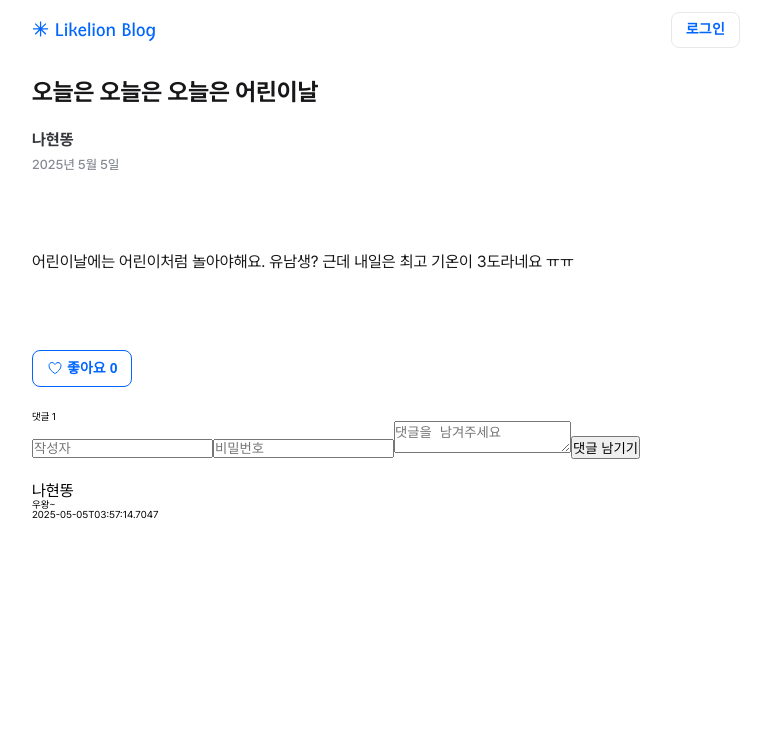
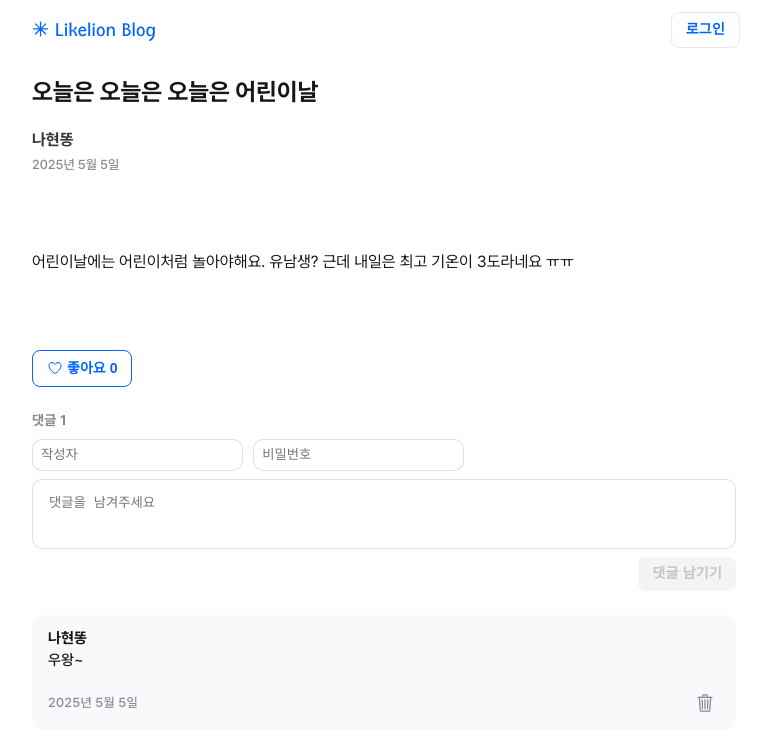
Before and after one commit to LikeLion13-Blog-Project/Frontend-Project-Day1, a React (Vite) app: page /post/1 in a window 1280 px wide. Shown: the top 750 px of the page, without its empty margins (256-1027 px from the left). Built offline with nearby package versions, Linux system fonts and the light colour scheme; no server answers.

Commit message:
feat: error 처리

```diff
--- a/src/components/PostDetail/CommentDeleteBtn.jsx
+++ b/src/components/PostDetail/CommentDeleteBtn.jsx
@@ -1,6 +1,7 @@
+import { useEffect } from "react";
 import styled from "styled-components";
 
-const CommentDeleteBtn = ({ commentId }) => {
+const CommentDeleteBtn = ({ commentId, onCommentPosted }) => {
   const handleDelete = async () => {
     const password = prompt("비밀번호를 입력하세요");
     if (!password) {
@@ -20,20 +21,43 @@ const CommentDeleteBtn = ({ commentId }) => {
         }
       );
 
+      const result = await response.json();
+
       if (!response.ok) {
-        throw new Error("댓글 삭제 실패");
+        throw new Error(result.message);
       }
-
-      alert("댓글이 삭제되었습니다.");
     } catch (error) {
       console.error("Error deleting comment:", error);
-      alert("댓글 삭제 중 오류가 발생했습니다.");
+      alert(error.message);
+    } finally {
+      onCommentPosted();
     }
   };
 
-  return <Button onClick={() => handleDelete}>삭제</Button>;
+  return (
+    <Button onClick={() => handleDelete()}>
+      <StyledIcon name="trash-outline" />
+    </Button>
+  );
 };
 
-const Button = styled.button``;
+const Button = styled.button`
+  display: flex;
+  justify-content: center;
+  align-items: center;
+  border: none;
+  background: none;
+  cursor: pointer;
+  border-radius: 50%;
+  padding: 0.5rem;
 
+  &:hover {
+    background-color: var(--surface-primary);
+  }
+`;
+
+const StyledIcon = styled("ion-icon")`
+  font-size: 2rem;
+  color: var(--icon-tertiary);
+`;
 export default CommentDeleteBtn;
--- a/src/components/PostDetail/PostCommentList.jsx
+++ b/src/components/PostDetail/PostCommentList.jsx
@@ -1,19 +1,80 @@
-// import CommentDeleteBtn from "../postDetail/CommentDeleteBtn";
+import CommentDeleteBtn from "../postDetail/CommentDeleteBtn";
+import styled from "styled-components";
+import { formatKoreanDate } from "../../utils/dateFormat";
+// import CommentDeleteBtn from "./CommentDeleteBtn";
 
 // 댓글 목록 섹션 컴포넌트
-const PostCommentList = ({ commentList }) => {
+const PostCommentList = ({ commentList, onCommentPosted }) => {
   return (
-    <div>
-      {commentList.map((el, idx) => (
-        <div key={idx}>
-          <h1 style={{ fontSize: "16px" }}>{el.author}</h1>
-          <div>{el.content}</div>
-          <div>{el.createdAt}</div>
-          {/* <CommentDeleteBtn commentId={el.id} /> */}
-        </div>
+    <CommentListWrapper>
+      {commentList.map((el) => (
+        <CommentBox key={el.id}>
+          <CommentBody>
+            <h1>{el.author}</h1>
+            <h3>{el.content}</h3>
+          </CommentBody>
+          <CommentFooter>
+            <p>{formatKoreanDate(el.createdAt)}</p>
+            <CommentDeleteBtn
+              onCommentPosted={onCommentPosted}
+              commentId={el.id}
+            />
+          </CommentFooter>
+        </CommentBox>
       ))}
-    </div>
+    </CommentListWrapper>
   );
 };
 
 export default PostCommentList;
+
+const CommentListWrapper = styled.div`
+  width: 100%;
+  display: flex;
+  flex-direction: column;
+  gap: 2rem;
+`;
+
+const CommentBox = styled.div`
+  display: flex;
+  flex-direction: column;
+  gap: 1.6rem;
+  padding: 1.2rem 1.6rem;
+  border-radius: 1rem;
+  background-color: var(--background-secondary, #f8f9fa);
+  box-shadow: var(--shadow-1);
+`;
+
+const CommentBody = styled.div`
+  h1 {
+    color: var(--text-primary);
+    font-size: 15px;
+    font-style: normal;
+    font-weight: 700;
+    line-height: 150%;
+    letter-spacing: 0.085px;
+  }
+
+  h3 {
+    color: var(--text-primary, #171719);
+    font-size: 15px;
+    font-style: normal;
+    font-weight: 500;
+    line-height: 150%; /* 22.5px */
+    letter-spacing: 0.085px;
+  }
+`;
+
+const CommentFooter = styled.div`
+  display: flex;
+  justify-content: space-between;
+  align-items: center;
+  p {
+    color: var(--text-tertiary, #878a93);
+    font-size: 13px;
+    font-style: normal;
+    font-weight: 500;
+    line-height: 138.5%; /* 18.005px */
+    letter-spacing: 0.252px;
+  }
+`;
--- a/src/components/PostDetail/PostWriteComment.jsx
+++ b/src/components/PostDetail/PostWriteComment.jsx
@@ -1,10 +1,11 @@
-import React, { useState } from "react";
+import React, { useEffect, useState } from "react";
 import { useParams } from "react-router-dom";
 import styled from "styled-components";
 
-const PostWriteComment = ({ commentList }) => {
+const PostWriteComment = ({ commentList, onCommentPosted }) => {
   const { postId } = useParams();
 
+  const [disabled, setDisabled] = useState(true);
   const [author, setAuthor] = useState("");
   const [password, setPassword] = useState("");
   const [content, setContent] = useState("");
@@ -26,25 +27,37 @@ const PostWriteComment = ({ commentList }) => {
           }),
         }
       );
+
+      const result = await response.json();
+
       if (!response.ok) {
-        throw new Error("댓글 작성 실패");
+        throw new Error(result.message || "댓글 등록에 실패했습니다.");
       }
 
-      // 성공 처리 예시: 입력 초기화
       setAuthor("");
       setPassword("");
       setContent("");
-      alert("댓글이 등록되었습니다!");
+      // alert("댓글이 등록되었습니다!");
     } catch (error) {
       console.error("Error creating comment:", error);
-      alert("댓글 등록 중 오류가 발생했습니다.");
+      alert(error.message);
+    } finally {
+      onCommentPosted();
     }
   };
 
+  useEffect(() => {
+    if (content.length > 0 && author.length && password.length) {
+      setDisabled(false);
+    } else {
+      setDisabled(true);
+    }
+  }, [author, password, content]);
+
   return (
-    <Wrapper>
+    <WriteWrapper>
       <h1>댓글 {commentList?.length ?? 0}</h1>
-      <div>
+      <AuthorPassword>
         <input
           type="text"
           id="author"
@@ -59,20 +72,85 @@ const PostWriteComment = ({ commentList }) => {
           value={password}
           onChange={(e) => setPassword(e.target.value)}
         />
-        <textarea
-          placeholder="댓글을 남겨주세요"
-          id="content"
-          value={content}
-          onChange={(e) => setContent(e.target.value)}
-        />
-        <button onClick={postComment}>댓글 남기기</button>
-      </div>
-    </Wrapper>
+      </AuthorPassword>
+      <Textarea
+        placeholder="댓글을 남겨주세요"
+        id="content"
+        value={content}
+        onChange={(e) => setContent(e.target.value)}
+      />
+      <WriteFooter $disabled={disabled}>
+        <button disabled={disabled} onClick={postComment}>
+          댓글 남기기
+        </button>
+      </WriteFooter>
+    </WriteWrapper>
   );
 };
 
 export default PostWriteComment;
 
-const Wrapper = styled.div`
-  /* 스타일은 필요에 따라 추가 */
+const WriteWrapper = styled.div`
+  display: flex;
+  flex-direction: column;
+  gap: 0.8rem;
+
+  > h1 {
+    color: var(--text-tertiary);
+    font-size: 14px;
+    font-style: normal;
+    font-weight: 700;
+    line-height: 142.9%; /* 20.006px */
+    letter-spacing: 0.203px;
+  }
 `;
+
+const AuthorPassword = styled.div`
+  display: flex;
+  gap: 1rem;
+
+  input {
+    width: 30%;
+    height: 3.2rem;
+    padding: 0.8rem;
+    border-radius: 1rem;
+    border: 1px solid var(--line-primary);
+  }
+`;
+
+const Textarea = styled.textarea`
+  width: 100%;
+  height: 7rem;
+  padding: 1.2rem 1.6rem;
+  border-radius: 1rem;
+  border: 1px solid var(--line-primary);
+  resize: none;
+`;
+
+const WriteFooter = styled.div`
+  width: 100%;
+  display: flex;
+  justify-content: flex-end;
+
+  > button {
+    display: flex;
+    padding: 7px 14px;
+    justify-content: center;
+    align-items: center;
+    border-radius: 8px;
+    background: ${({ $disabled }) =>
+      $disabled ? "var(--button-disable)" : "var(--button-primary)"};
+    border: none;
+    transition: all 0.2s ease-in-out;
+    cursor: ${({ $disabled }) => ($disabled ? "not-allowed" : "pointer")};
+
+    //text
+    color: ${({ $disabled }) =>
+      $disabled ? "var(--icon-quaternary)" : "var(--text-brand-invert)"};
+    font-size: 14px;
+    font-style: normal;
+    font-weight: 700;
+    line-height: 142.9%; /* 20.006px */
+    letter-spacing: 0.203px;
+  }
+`;
--- a/src/pages/PostDetail.jsx
+++ b/src/pages/PostDetail.jsx
@@ -38,8 +38,6 @@ export default function PostDetail() {
   const [postData, setPostData] = useState(mockData.data);
   const { postId } = useParams();
 
-  console.log(postId);
-
   useEffect(() => {
     const fetchData = async () => {
       const newPostData = await getPostData(postId);
@@ -76,11 +74,25 @@ export default function PostDetail() {
     }
   };
 
+  // 코멘트 업데이트 위해 콜백 함수를 정의했습니다
+  const refreshPostData = async () => {
+    const updated = await getPostData(postId);
+    if (updated) {
+      setPostData(updated);
+    }
+  };
+
   return (
     <PostDetailWrapper>
       <PostContent data={postData} handleLikeClick={handleLikeClick} />
-      <PostWriteComment commentList={postData?.comments} />
-      <PostCommentList commentList={postData?.comments} />
+      <PostWriteComment
+        onCommentPosted={refreshPostData}
+        commentList={postData?.comments}
+      />
+      <PostCommentList
+        onCommentPosted={refreshPostData}
+        commentList={postData?.comments}
+      />
     </PostDetailWrapper>
   );
 }
```
